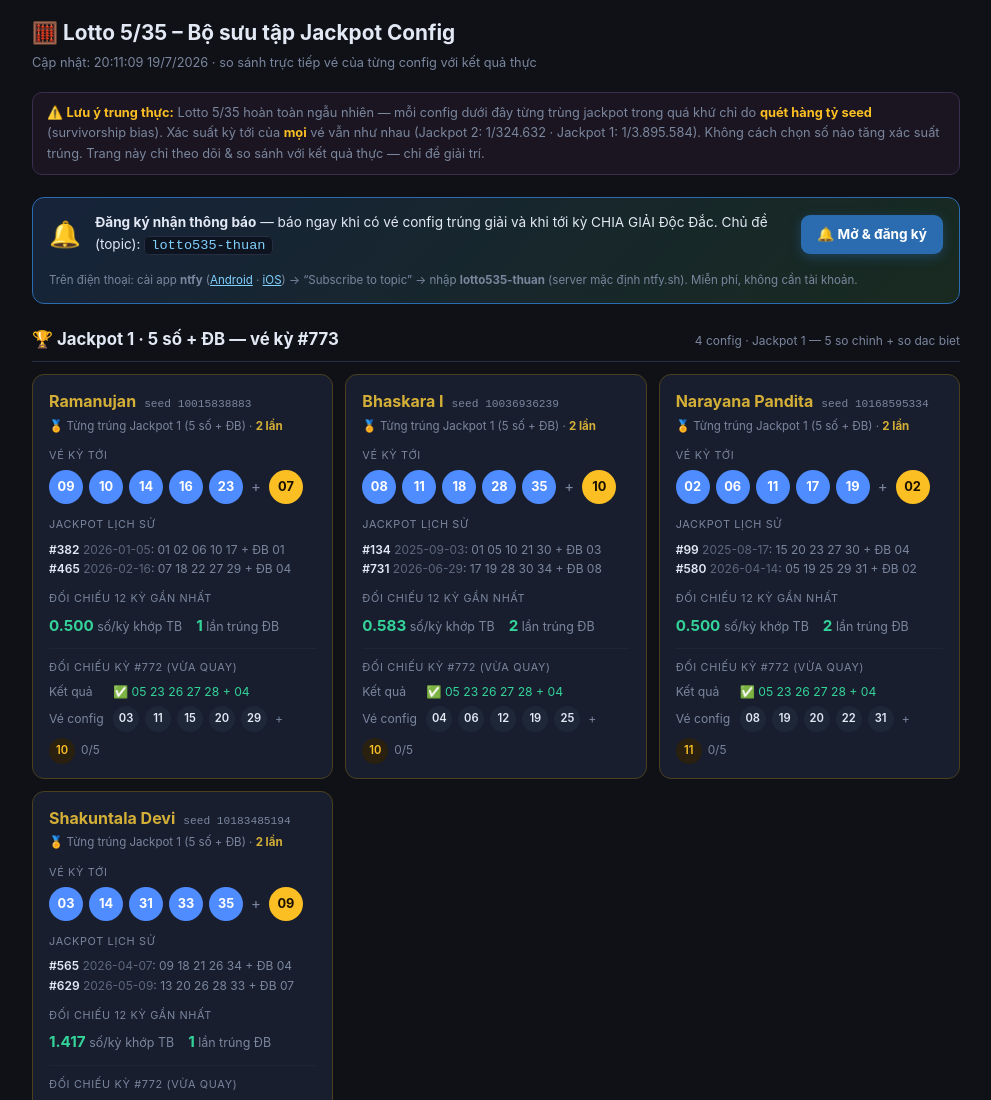
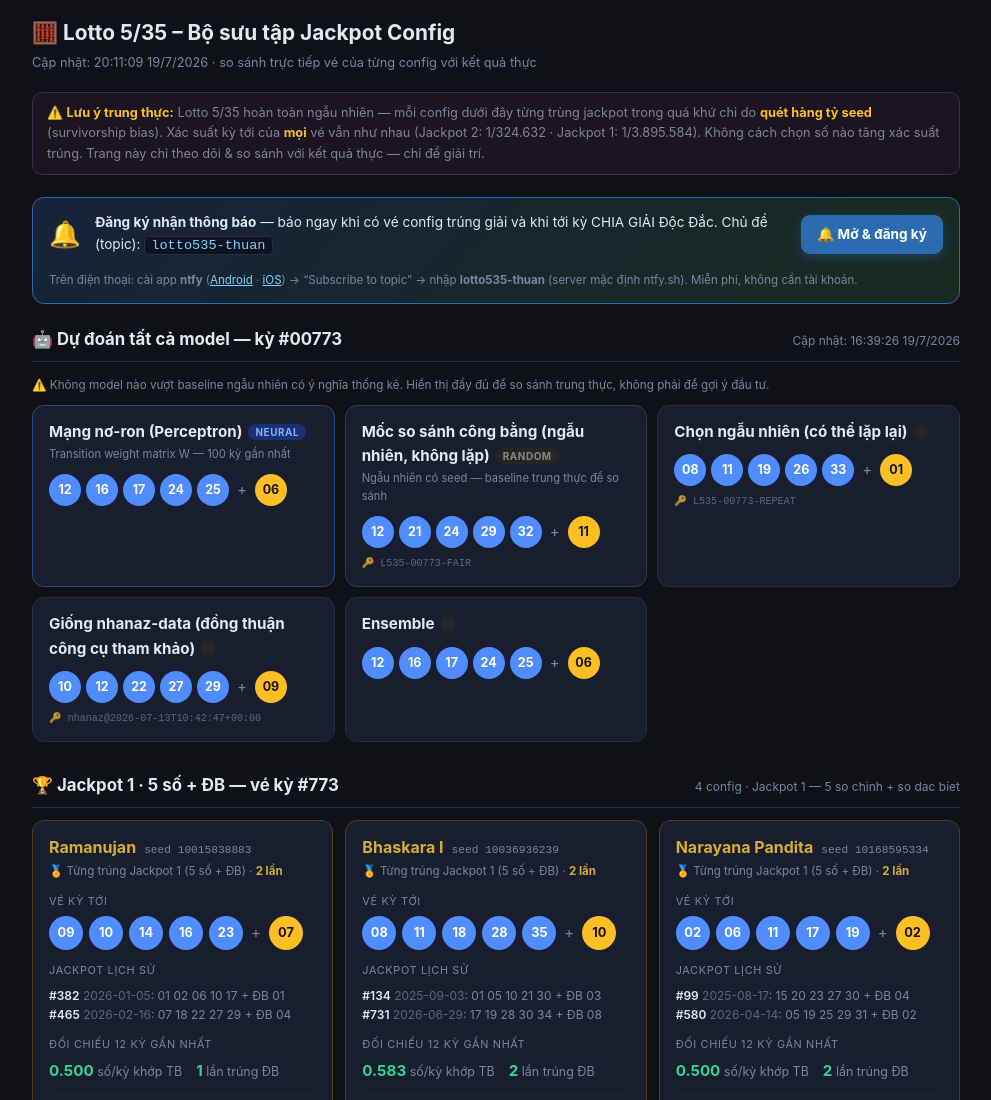
Before and after one commit to thuantn005/v5, a plain HTML site: page docs/index.html in a window 1280 px wide. Shown: the top 1100 px of the page, without its empty margins (144-1135 px from the left). Drawn offline with Linux system fonts and the light colour scheme.

Commit message:
feat: dashboard hiển thị tất cả model (Neural + LSTM x2 + Random)

```diff
--- a/docs/index.html
+++ b/docs/index.html
@@ -157,6 +157,39 @@ h1 { font-size: 1.3rem; font-weight: 700; margin-bottom: 4px; }
 .subscribe .sb-btn:hover { background:#3b7ec4; }
 .subscribe .sb-hint { font-size:.72rem; color:var(--muted); width:100%; }
 .subscribe .sb-hint a { color:#7fd0ff; }
+
+/* ── Section tất cả model predictions ── */
+#model-predictions { margin-bottom: 30px; }
+.mp-head {
+  display:flex; align-items:baseline; justify-content:space-between; flex-wrap:wrap;
+  gap:4px 12px; margin-bottom:14px; border-bottom:1px solid var(--border); padding-bottom:8px;
+}
+.mp-title { font-size:1.05rem; font-weight:700; }
+.mp-meta  { font-size:.75rem; color:var(--muted); }
+.mp-grid  { display:grid; grid-template-columns:repeat(auto-fill,minmax(260px,1fr)); gap:10px; }
+.mp-card  { background:var(--card); border:1px solid var(--border); border-radius:12px; padding:14px 16px; }
+.mp-card.neural  { border-color:#2a4a8a; }
+.mp-card.lstm-np { border-color:#1a5a3a; }
+.mp-card.lstm-tf { border-color:#4a2a6a; }
+.mp-card.random  { border-color:#3a3a3a; }
+.mp-name { font-size:.95rem; font-weight:700; margin-bottom:2px; }
+.mp-name .badge { font-size:.62rem; font-weight:700; text-transform:uppercase; letter-spacing:.06em;
+  padding:2px 7px; border-radius:999px; margin-left:6px; vertical-align:middle; }
+.badge-neural  { background:#1a3070; color:#7fb0ff; }
+.badge-lstm-np { background:#0d3a20; color:#5de0a0; }
+.badge-lstm-tf { background:#2a1a4a; color:#c090ff; }
+.badge-random  { background:#252525; color:#888; }
+.mp-sub  { font-size:.7rem; color:var(--muted); margin-bottom:10px; }
+.mp-balls-row { display:flex; gap:5px; flex-wrap:wrap; align-items:center; margin-top:6px; }
+.mp-ball { width:32px; height:32px; border-radius:50%;
+  background:var(--blue); color:#fff;
+  display:flex; align-items:center; justify-content:center;
+  font-size:.78rem; font-weight:700; }
+.mp-ball.sp { background:var(--yellow); color:#1a1000; }
+.mp-trace { font-size:.63rem; color:var(--muted); font-family:monospace;
+  margin-top:8px; word-break:break-all; opacity:.7; }
+.mp-no-data { color:var(--muted); font-size:.82rem; padding:16px 0; }
+
 </style>
 </head>
 <body>
@@ -185,6 +218,7 @@ h1 { font-size: 1.3rem; font-weight: 700; margin-bottom: 4px; }
   </span>
 </div>
 
+<div id="model-predictions"></div>
 <div id="jackpot-pin"></div>
 <div id="app"><div class="loading">Đang tải dữ liệu…</div></div>
 <div id="jackpot-archive"></div>
@@ -321,14 +355,72 @@ function collection(d, withSpecial, title, icon) {
   </div>`;
 }
 
+
+// ── Render tất cả model predictions ──────────────────────────────────────────
+function mpBall(n, sp) {
+  return '<div class="mp-ball ' + (sp?'sp':'') + '">' + String(n).padStart(2,'0') + '</div>';
+}
+
+var MP_META = {
+  ticket_neural: { label:"Mạng nơ-ron (Perceptron)", cls:"neural",  badgeCls:"badge-neural",  badgeTxt:"NEURAL",  sub:"Transition weight matrix W — 100 kỳ gần nhất" },
+  lstm_numpy:    { label:"LSTM NumPy",                cls:"lstm-np", badgeCls:"badge-lstm-np", badgeTxt:"LSTM",    sub:"LSTM 1 lớp (H=24) · numpy thuần · không cần TensorFlow" },
+  lstm_tf:       { label:"LSTM TensorFlow",           cls:"lstm-tf", badgeCls:"badge-lstm-tf", badgeTxt:"LSTM TF", sub:"LSTM 2 lớp (64→32) · Keras · fallback numpy nếu không có TF" },
+  random_fair:   { label:"Mốc so sánh công bằng",    cls:"random",  badgeCls:"badge-random",  badgeTxt:"RANDOM",  sub:"Ngẫu nhiên có seed — baseline trung thực để so sánh" },
+};
+var MP_ORDER = ["ticket_neural","lstm_numpy","lstm_tf","random_fair"];
+
+function renderModelPredictions(data) {
+  var host = document.getElementById('model-predictions');
+  if (!host) return;
+  var latest = data && data.latest_prediction;
+  if (!latest) { host.innerHTML = ''; return; }
+
+  var tickets = latest.tickets || {};
+  var ps = latest.per_strategy || {};
+  Object.keys(ps).forEach(function(k) { if (!tickets[k] && ps[k] && ps[k].main) tickets[k] = ps[k]; });
+
+  var drawId = latest.target_draw_id || '—';
+  var gen = latest.generated_at ? new Date(latest.generated_at).toLocaleString('vi-VN') : '—';
+
+  var order = MP_ORDER.slice();
+  Object.keys(tickets).forEach(function(k) { if (order.indexOf(k) === -1) order.push(k); });
+
+  var cards = order.map(function(k) {
+    var t = tickets[k];
+    if (!t || !t.main || t.main.length === 0) return '';
+    var meta = MP_META[k] || { label:k, cls:'', badgeCls:'badge-random', badgeTxt:'', sub:'' };
+    var balls = t.main.map(function(n){ return mpBall(n, false); }).join('') +
+      '<span class="plus" style="color:var(--muted);margin:0 3px">+</span>' +
+      mpBall(t.special, true);
+    var traceHtml = t.trace ? '<div class="mp-trace">🔑 ' + esc(t.trace) + '</div>' : '';
+    return '<div class="mp-card ' + meta.cls + '">' +
+      '<div class="mp-name">' + esc(t.label || meta.label) +
+        '<span class="badge ' + meta.badgeCls + '">' + meta.badgeTxt + '</span></div>' +
+      '<div class="mp-sub">' + meta.sub + '</div>' +
+      '<div class="mp-balls-row">' + balls + '</div>' +
+      traceHtml +
+      '</div>';
+  }).join('');
+
+  host.innerHTML =
+    '<div class="mp-head">' +
+      '<div class="mp-title">🤖 Dự đoán tất cả model — kỳ #' + esc(String(drawId)) + '</div>' +
+      '<div class="mp-meta">Cập nhật: ' + gen + '</div>' +
+    '</div>' +
+    '<div style="font-size:.73rem;color:var(--muted);margin-bottom:10px;">⚠️ Không model nào vượt baseline ngẫu nhiên có ý nghĩa thống kê. Hiển thị đầy đủ để so sánh trung thực, không phải để gợi ý đầu tư.</div>' +
+    '<div class="mp-grid">' + (cards || '<div class="mp-no-data">Chưa có dữ liệu dự đoán.</div>') + '</div>';
+}
+
 async function main() {
   try {
-    const [j1, j2, wins] = await Promise.all([
+    const [j1, j2, wins, mlData] = await Promise.all([
       fetch('j1_tickets.json?_=' + Date.now()).then(r => r.ok ? r.json() : null).catch(() => null),
       fetch('config_tickets.json?_=' + Date.now()).then(r => r.ok ? r.json() : null).catch(() => null),
       fetch('jackpot_wins.json?_=' + Date.now()).then(r => r.ok ? r.json() : null).catch(() => null),
+      fetch('data.json?_=' + Date.now()).then(r => r.ok ? r.json() : null).catch(() => null),
     ]);
     renderPin(wins);
+    renderModelPredictions(mlData);
     renderArchive(wins);
     const gen = (j2 && j2.generated_at) || (j1 && j1.generated_at);
     document.getElementById('gen-time').textContent =
```
